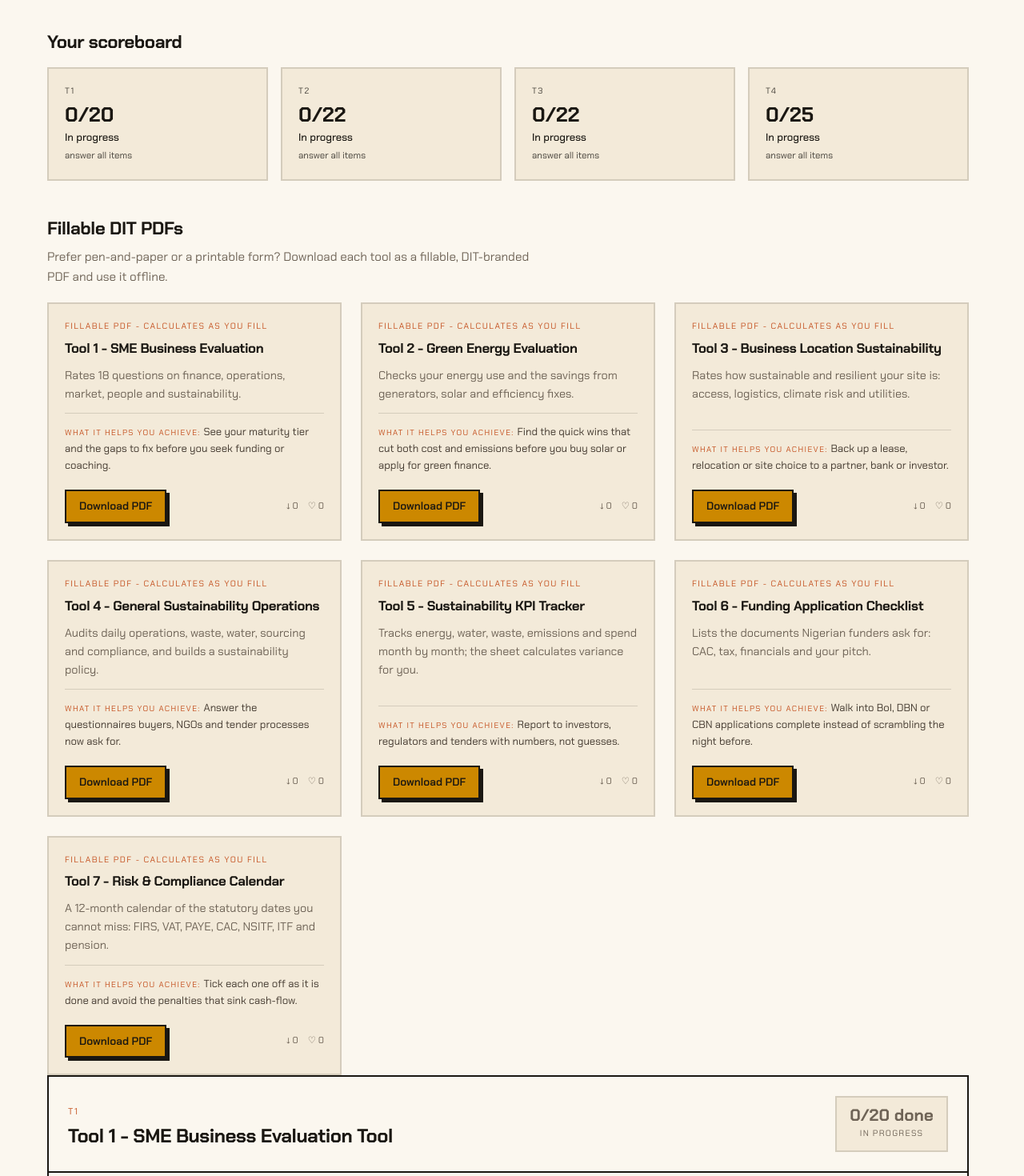
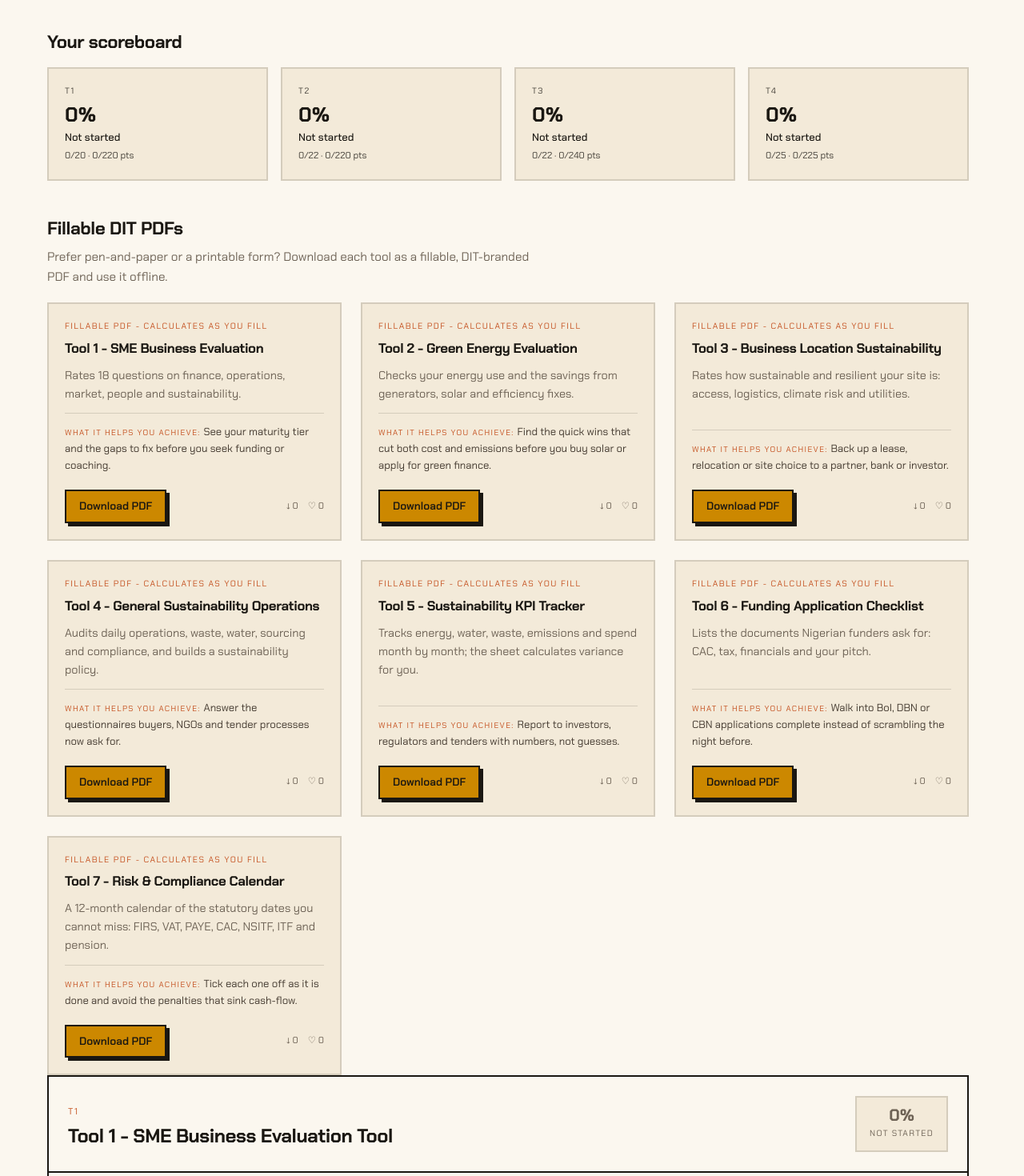
Before and after one commit to Lawrencium-103/__D.I.Technologies, a React (Vite) app: page /s-sme/toolkit in a window 1280 px wide. Shown: the part 680-2150 px from the top of the page at 80% size. Built offline with nearby package versions, Linux system fonts and the light colour scheme; no server answers.

Commit message:
Make S-SME toolkit scoring live: show running %/tier/colour as items are rated (not only when 100% complete)

```diff
--- a/src/pages/SsmeToolkit.jsx
+++ b/src/pages/SsmeToolkit.jsx
@@ -80,12 +80,12 @@ function ScoringTool({ tool, ratings, setRating }) {
           <span className="font-[var(--font-mono)] text-[0.7rem] uppercase tracking-[0.16em] text-[var(--color-burnt)]">{tool.id.toUpperCase()}</span>
           <h2 className="text-[1.5rem] leading-tight mt-1">{tool.title}</h2>
         </div>
-        <div className={`shrink-0 px-4 py-3 border-2 ${statusBorder(complete ? tier.color : 'none')} ${complete ? statusClasses(tier.color) : 'bg-[var(--color-paper-2)] text-[var(--color-ink-faint)]'} text-center`}>
+        <div className={`shrink-0 px-4 py-3 border-2 ${answered > 0 ? statusBorder(tier.color) : 'border-[var(--color-line)]'} ${answered > 0 ? statusClasses(tier.color) : 'bg-[var(--color-paper-2)] text-[var(--color-ink-faint)]'} text-center`}>
           <div className="font-[var(--font-display)] font-bold text-[1.3rem] leading-none">
-            {complete ? `${total} / ${max}` : `${answered}/${tool.items.length} done`}
+            {`${Math.round(pct)}%`}
           </div>
           <div className="font-[var(--font-mono)] text-[0.66rem] uppercase tracking-[0.12em] mt-1">
-            {complete ? `${tier.label} · ${Math.round(pct)}%` : 'in progress'}
+            {answered > 0 ? `${tier.label} · ${answered}/${tool.items.length}` : 'not started'}
           </div>
         </div>
       </div>
@@ -142,7 +142,7 @@ function ScoringTool({ tool, ratings, setRating }) {
           })}
         </div>
 
-        {complete && (
+        {answered > 0 && (
           <div className={`mt-6 p-5 border-l-[6px] ${statusBorder(tier.color)} ${statusClasses(tier.color)}`}>
             <span className="font-[var(--font-mono)] text-[0.7rem] uppercase tracking-[0.18em]">Tier: {tier.label} ({Math.round(pct)}%)</span>
             <p className="mt-2 text-[0.95rem] leading-relaxed">{tier.advice}</p>
@@ -419,7 +419,7 @@ export default function SsmeToolkit() {
     })
     const pct = max ? (total / max) * 100 : 0
     const complete = answered === tool.items.length
-    return { tool, total, max, pct, complete, tier: tierFor(pct) }
+    return { tool, total, max, pct, complete, answered, tier: tierFor(pct) }
   })
 
   const navTools = [
@@ -477,15 +477,15 @@ export default function SsmeToolkit() {
           <h2 className="text-[1.4rem] mb-5">Your scoreboard</h2>
           <div className="grid grid-cols-1 sm:grid-cols-2 lg:grid-cols-4 gap-4 mb-12">
             {summary.map((s) => (
-              <div key={s.tool.id} className={`border-2 ${statusBorder(s.complete ? s.tier.color : 'none')} ${s.complete ? statusClasses(s.tier.color) : 'bg-[var(--color-paper-2)] text-[var(--color-ink)]'} p-5`}>
+              <div key={s.tool.id} className={`border-2 ${s.answered > 0 ? statusBorder(s.tier.color) : 'border-[var(--color-line)]'} ${s.answered > 0 ? statusClasses(s.tier.color) : 'bg-[var(--color-paper-2)] text-[var(--color-ink)]'} p-5`}>
                 <div className="font-[var(--font-mono)] text-[0.66rem] uppercase tracking-[0.14em] opacity-80">{s.tool.id.toUpperCase()}</div>
                 <div className="font-[var(--font-display)] font-bold text-[1.6rem] leading-none mt-2">
-                  {s.complete ? `${Math.round(s.pct)}%` : `${s.tool.items.filter((it) => state.ratings[`${s.tool.id}:${it.n}`]).length}/${s.tool.items.length}`}
+                  {`${Math.round(s.pct)}%`}
                 </div>
                 <div className="text-[0.82rem] mt-1 font-medium">
-                  {s.complete ? s.tier.label : 'In progress'}
+                  {s.answered > 0 ? s.tier.label : 'Not started'}
                 </div>
-                <div className="text-[0.72rem] mt-1 opacity-80">{s.complete ? `${s.total} / ${s.max}` : 'answer all items'}</div>
+                <div className="text-[0.72rem] mt-1 opacity-80">{s.answered}/{s.tool.items.length} · {s.total}/{s.max} pts</div>
               </div>
             ))}
           </div>
```
